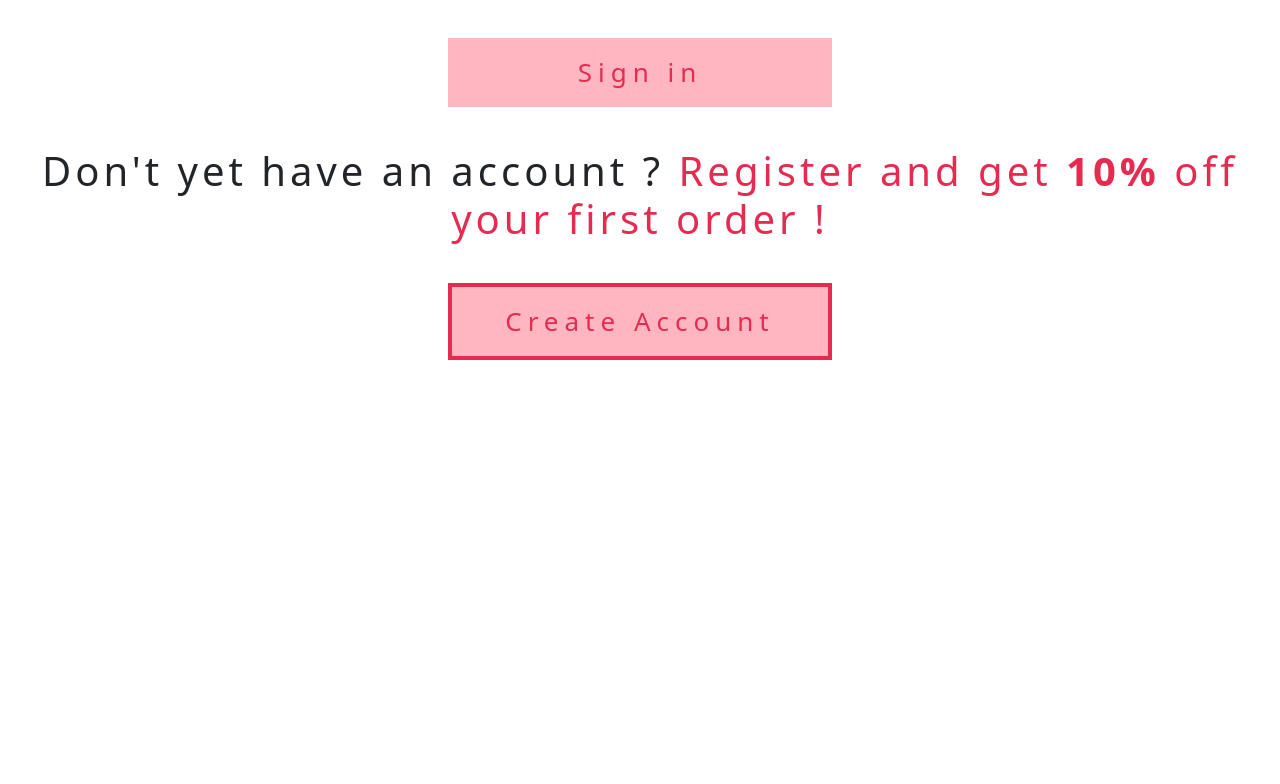
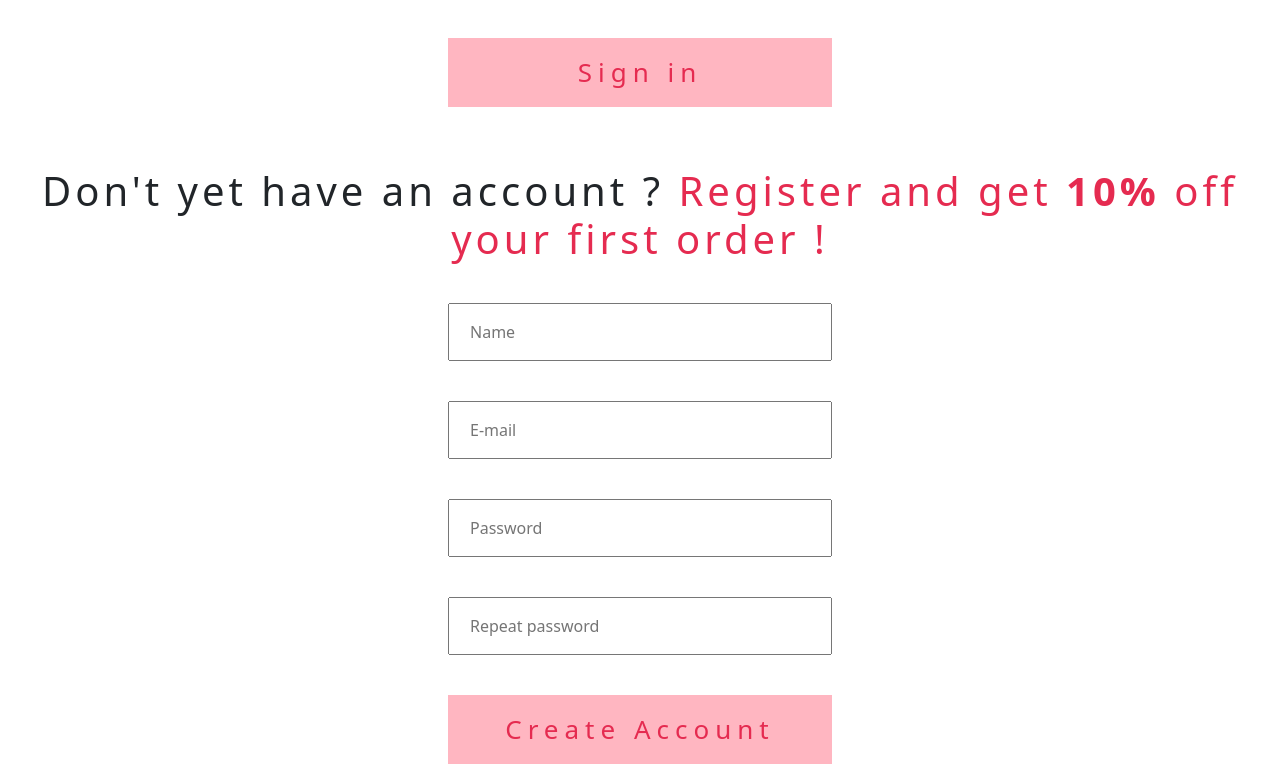
Before and after one commit to UniversityOfGdanskProjects/projektprogramistyczny-emiliaWwojcik, a React (Vite) app: page /SignIn in a window 1280 px wide. Shown: the part 440-1224 px from the top of the page. Before the commit the page ends 820 px from the top, so only its background shows below. Built offline with nearby package versions, Linux system fonts and the light colour scheme.

Commit message:
added register to sign in page

```diff
--- a/src/SignIn.css
+++ b/src/SignIn.css
@@ -33,28 +33,10 @@
   color: #e52b50;
   font-size: 26px;
   letter-spacing: 6px;
+  margin-bottom: 20px;
 }
 
 .sign button:hover {
   cursor: pointer;
   opacity: 0.6;
 }
-
-.sign .register-box {
-  display: grid;
-  width: 100%;
-}
-
-.sign .register-box button {
-  background-color: lightpink;
-  border: 4px solid #e52b50;
-  color: #e52b50;
-  font-size: 26px;
-  justify-self: center;
-  letter-spacing: 6px;
-  margin: 20px;
-  margin-top: 0;
-  padding: 15px 20px;
-  text-align: center;
-  width: 30%;
-}
--- a/src/SignIn.jsx
+++ b/src/SignIn.jsx
@@ -34,9 +34,37 @@ export default function SignIn() {
             your first order !
           </span>
         </h1>
-        <div className="register-box">
-          <button>Create Account</button>
-        </div>
+        <form>
+          <input
+            type="text"
+            id="name"
+            name="name"
+            placeholder="Name"
+            required
+          />
+          <input
+            type="email"
+            id="email"
+            name="email"
+            placeholder="E-mail"
+            required
+          />
+          <input
+            type="password"
+            id="password"
+            name="password"
+            placeholder="Password"
+            required
+          ></input>
+          <input
+            type="password"
+            id="password"
+            name="password"
+            placeholder="Repeat password"
+            required
+          ></input>
+          <button type="submit">Create Account</button>
+        </form>
       </div>
     </div>
   );
--- a/src/components/Navbar/Navbar.css
+++ b/src/components/Navbar/Navbar.css
@@ -29,6 +29,15 @@
   font-style: italic;
   font-weight: bold;
   letter-spacing: 5px;
+}
+
+.Main .right a {
+  margin-left: 20px;
+}
+
+.Main .right a:last-of-type {
+  color: white;
+  letter-spacing: 4px;
 }
 
 .Nav {
--- a/src/components/Navbar/Navbar.jsx
+++ b/src/components/Navbar/Navbar.jsx
@@ -14,7 +14,10 @@ export default function Navbar() {
             </h1>
           </li>
           <li>
-            <a href="./SignIn">Sign In / Register</a>
+            <div className="right">
+              <a href="./SignIn">Sign In / Register</a>
+              <a href="#">KOSZYK</a>
+            </div>
           </li>
         </ul>
       </div>
```
Also changed, not shown: src/Register.jsx (deleted, +0 -12 lines), src/Register.css (deleted), src/assets/cart.jpeg (added).
